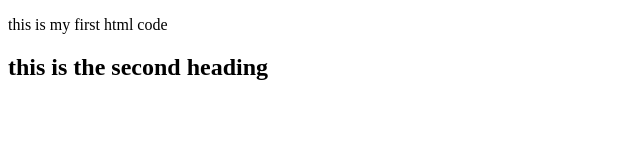
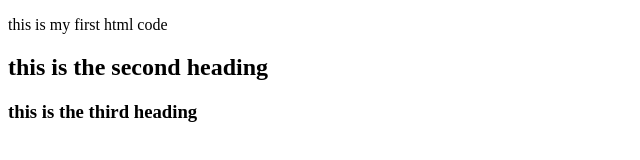
Before and after one commit to belyse000/jslearn, a plain HTML site: page index.html in a window 1280 px wide. Shown: the whole page, without its empty margins (0-640 px from the left). Drawn offline with Linux system fonts and the light colour scheme.

Commit message:
second push

```diff
--- a/index.html
+++ b/index.html
@@ -6,6 +6,7 @@
     <title>Hello World Belize</title>
     <p>this is my first html code</p>
     <h2>this is the second heading</h2>
+    <h3>this is the third heading</h3>
 </head>
 <body>
 
```
